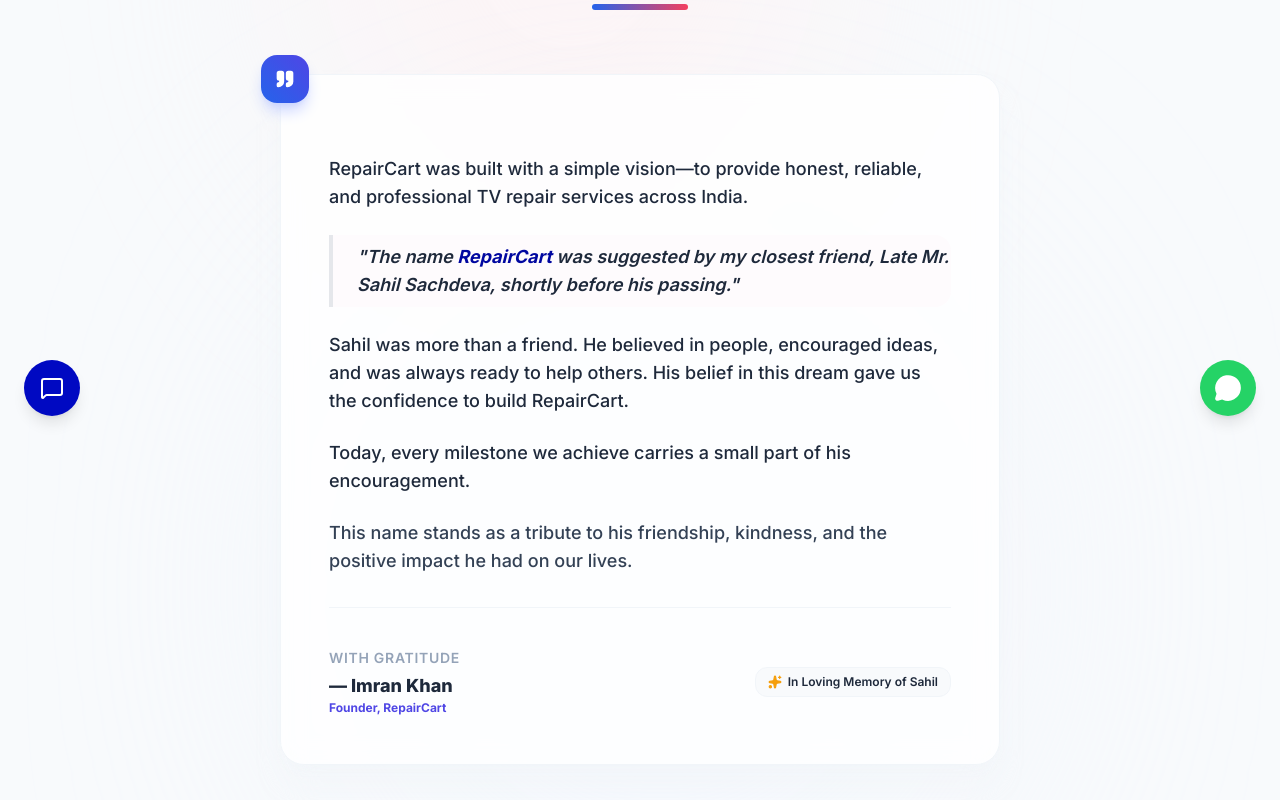
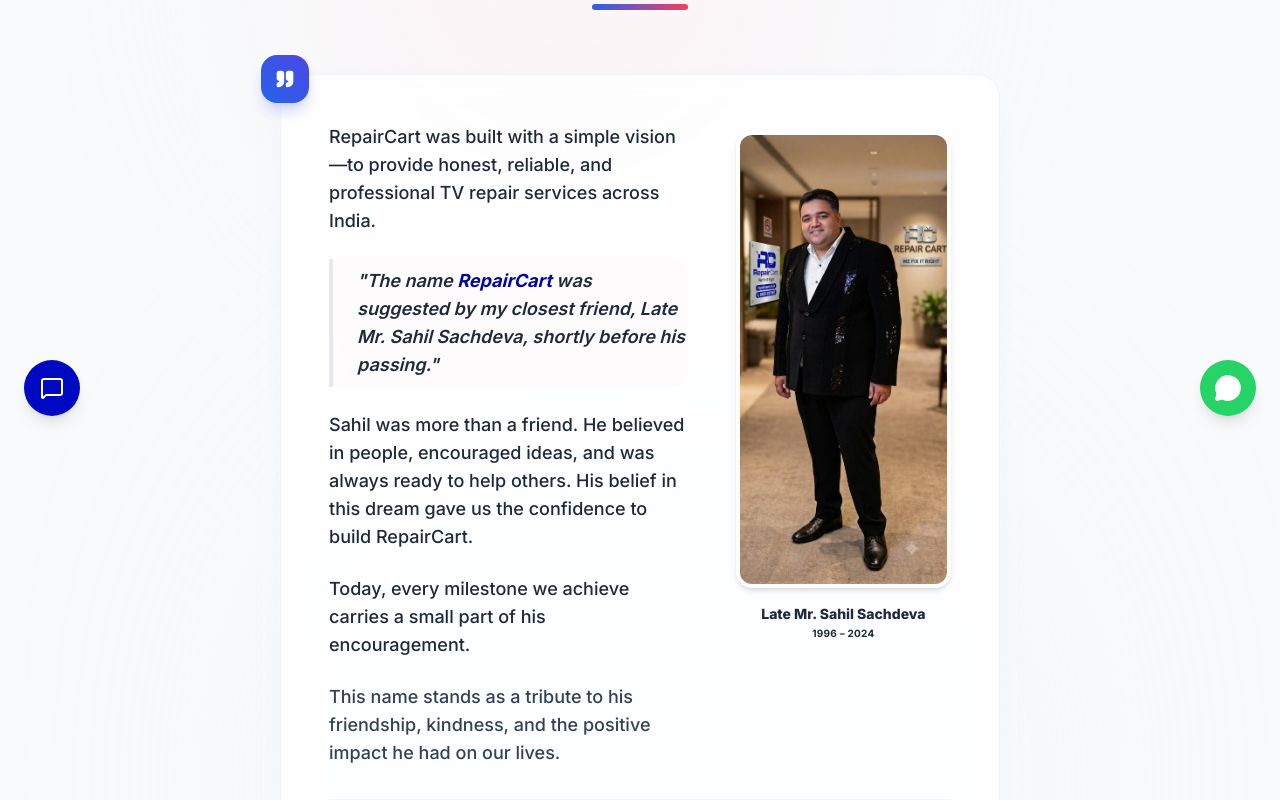
Before and after one commit to pritamkumars5398-lgtm/TV-Repair, a Next.js app in the folder frontend/: page /story in a window 1280 px wide. Shown: the part 360-1160 px from the top of the page. Built offline with nearby package versions, Linux system fonts and the light colour scheme.

Commit message:
add friend pic

```diff
--- a/frontend/app/(website)/contact/page.tsx
+++ b/frontend/app/(website)/contact/page.tsx
@@ -65,6 +65,26 @@
       toast.error('Failed to submit feedback.');
     }
   };
+
+  const contactItems: Array<{
+    icon: React.ComponentType<any>;
+    label: string;
+    value?: string;
+    href?: string;
+    values?: Array<{ text: string; href: string }>;
+  }> = [
+    { icon: MapPin, label: 'Head Office', value: 'C-295, Sector-10, Noida, UP-201301' },
+    { icon: MapPin, label: 'Branch Office', value: 'B-115, Sector-5, Noida, UP-201301' },
+    { icon: Phone, label: 'Phone Support', values: [
+      { text: '+91 8586887887', href: 'tel:8586887887' },
+      { text: '8586807887', href: 'tel:8586807887' }
+    ] },
+    { icon: Mail, label: 'Email Support', values: [
+      { text: 'support@repaircart.co.in', href: 'mailto:support@repaircart.co.in' },
+      { text: 'info@repaircart.in', href: 'mailto:info@repaircart.in' }
+    ] },
+    { icon: Clock, label: 'Business Hours', value: 'Mon–Sat: 9:00 AM – 7:00 PM' },
+  ];
 
   return (
     <>
@@ -243,19 +263,7 @@
               <div className="rounded-xl border border-slate-200 bg-white p-5 text-slate-800 shadow-md space-y-4">
                 <h3 className="text-sm font-bold border-b border-slate-100 pb-2 text-slate-900">Office Locations & Details</h3>
                 <div className="grid gap-3.5 text-xs">
-                  {[
-                    { icon: MapPin, label: 'Head Office', value: 'C-295, Sector-10, Noida, UP-201301' },
-                    { icon: MapPin, label: 'Branch Office', value: 'B-115, Sector-5, Noida, UP-201301' },
-                    { icon: Phone, label: 'Phone Support', values: [
-                      { text: '+91 8586887887', href: 'tel:8586887887' },
-                      { text: '8586807887', href: 'tel:8586807887' }
-                    ] },
-                    { icon: Mail, label: 'Email Support', values: [
-                      { text: 'support@repaircart.co.in', href: 'mailto:support@repaircart.co.in' },
-                      { text: 'info@repaircart.in', href: 'mailto:info@repaircart.in' }
-                    ] },
-                    { icon: Clock, label: 'Business Hours', value: 'Mon–Sat: 9:00 AM – 7:00 PM' },
-                  ].map((item) => (
+                  {contactItems.map((item) => (
                     <div key={item.label} className="flex items-start gap-3 bg-slate-50 p-3 rounded-lg border border-slate-100 hover:bg-slate-100/50 transition-colors">
                       <div className="flex h-8 w-8 items-center justify-center rounded-md bg-white border border-slate-100 shrink-0">
                         <item.icon className="h-4.5 w-4.5 text-primary-600" strokeWidth={2} />
@@ -269,7 +277,7 @@
                                 <a href={v.href} className="font-semibold text-slate-800 hover:text-primary-600 transition-colors">
                                   {v.text}
                                 </a>
-                                {i < item.values.length - 1 && <span className="mx-1 text-slate-400">,</span>}
+                                {i < item.values!.length - 1 && <span className="mx-1 text-slate-400">,</span>}
                               </span>
                             ))}
                           </div>
--- a/frontend/app/(website)/story/page.tsx
+++ b/frontend/app/(website)/story/page.tsx
@@ -1,7 +1,9 @@
 "use client";
 
 import Link from 'next/link';
+import Image from 'next/image';
 import { Heart, Quote, ArrowLeft, Tv, ShieldCheck, Sparkles } from 'lucide-react';
+import sahilImg from '../../../assets/images/sahil.jpeg';
 
 export default function StoryPage() {
   return (
@@ -36,20 +38,20 @@
         </div>
 
         {/* Narrative Card */}
-        <div className="bg-white/80 border border-slate-100 rounded-3xl p-8 sm:p-12 shadow-xl shadow-slate-100/50 backdrop-blur-md space-y-8 relative">
+        <div className="bg-white/80 border border-slate-100 rounded-3xl p-8 sm:p-12 shadow-xl shadow-slate-100/50 backdrop-blur-md relative">
 
           {/* Top Corner Quote Deco */}
           <div className="absolute -top-5 -left-5 w-12 h-12 rounded-2xl bg-gradient-to-tr from-blue-600 to-indigo-600 text-white flex items-center justify-center shadow-lg shadow-indigo-200">
             <Quote className="h-5 w-5 fill-white" />
           </div>
 
-          <div className="space-y-6 text-slate-750 text-base sm:text-lg leading-relaxed font-medium">
-
+          <div className="grid md:grid-cols-[1.25fr_0.75fr] gap-8 md:gap-12 items-start">
+            <div className="space-y-6 text-slate-755 text-base sm:text-lg leading-relaxed font-medium">
               <p>
                 RepairCart was built with a simple vision—to provide honest, reliable, and professional TV repair services across India.
               </p>
 
-            <div className="border-l-4 border-rose-450 pl-6 my-8 py-2 bg-rose-50/20 rounded-r-2xl">
+              <div className="border-l-4 border-rose-450 pl-6 my-6 py-2 bg-rose-50/20 rounded-r-2xl">
                 <p className="font-semibold text-slate-800 italic">
                   "The name <span className="text-primary-700 font-bold">RepairCart</span> was suggested by my closest friend, Late Mr. Sahil Sachdeva, shortly before his passing."
                 </p>
@@ -66,7 +68,23 @@
               <p className="text-slate-700">
                 This name stands as a tribute to his friendship, kindness, and the positive impact he had on our lives.
               </p>
+            </div>
 
+            {/* Profile Image Column */}
+            <div className="flex flex-col items-center space-y-4 md:mt-2 shrink-0">
+              <div className="overflow-hidden rounded-2xl border-4 border-white bg-slate-50 shadow-md max-w-[220px] group">
+                <Image
+                  src={sahilImg}
+                  alt="Late Mr. Sahil Sachdeva"
+                  className="w-full h-auto object-contain group-hover:scale-105 transition-transform duration-500 ease-out"
+                  placeholder="blur"
+                />
+              </div>
+              <div className="text-center">
+                <p className="text-sm font-extrabold text-slate-850">Late Mr. Sahil Sachdeva</p>
+                <p className="text-[10px] text-slate-455 font-bold tracking-wide mt-0.5">1996 – 2024</p>
+              </div>
+            </div>
           </div>
 
           {/* Divider */}
```
Also changed, not shown: frontend/assets/images/sahil.jpeg (added). Lines whose indentation alone changed are shown as unchanged.
